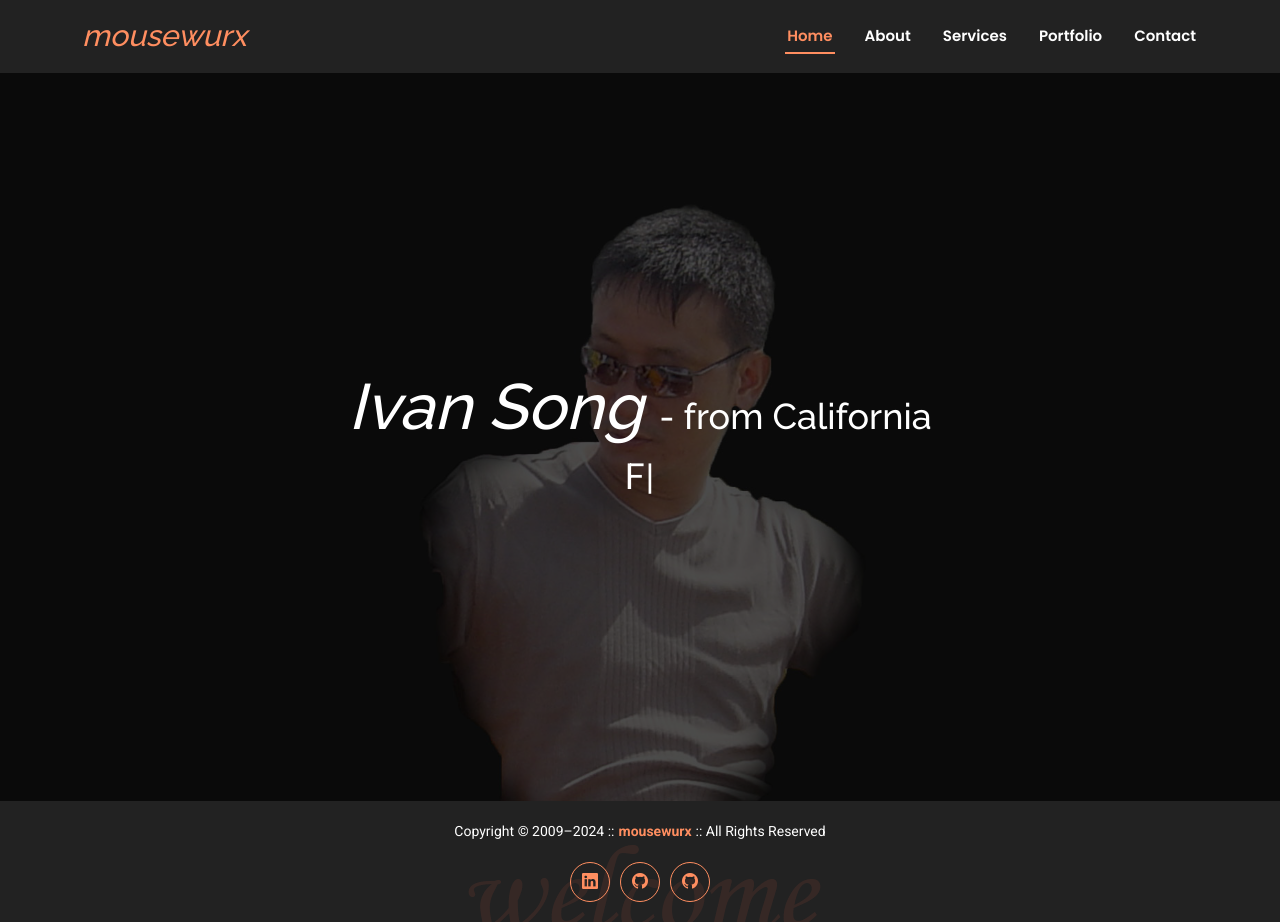
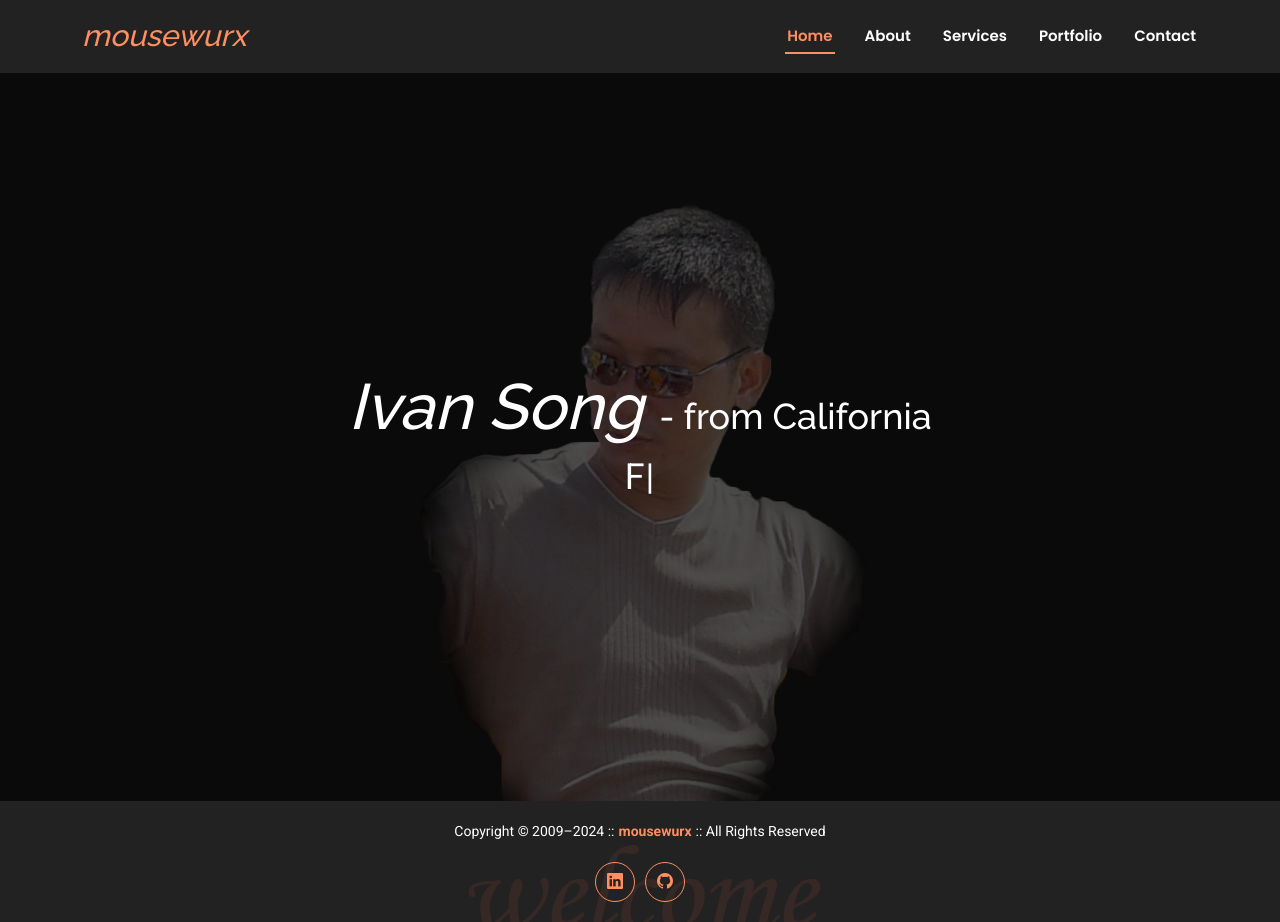
Before and after one commit to squnx/mousewurx.com-phase-4, a React (Vite) app: page / in a window 1280 px wide. Built offline with nearby package versions, Linux system fonts and the light colour scheme; the HTML template or start-up script is replaced by a standard one.

Commit message:
Added the GitHub icon on the footer section

```diff
--- a/src/components/Footer.jsx
+++ b/src/components/Footer.jsx
@@ -13,7 +13,6 @@ const Footer = () => {
           <a href=""><i className="bi bi-instagram"></i></a> */}
           <a href="https://www.linkedin.com/in/ivansong/" title="LinkedIn" target="_blank" rel="noreferrer"><i className="bi bi-linkedin"></i></a>
           <a href="https://github.com/squnx?tab=repositories" title="GitHub" target="_blank" rel="noreferrer"><i className="bi bi-github"></i></a>
-          <a href="https://github.com/squnx?tab=repositories" title="GitHub" target="_blank" rel="noreferrer"><i className="bi bi-github"></i></a>
           {/* <a href="http://mousewurx.com/song/ivan/IvanSong.pdf" title="Iven's Resume" target='_blank'><i className="bi bi-file-earmark-person"></i></a> */}
         </div>
       </div>
```
